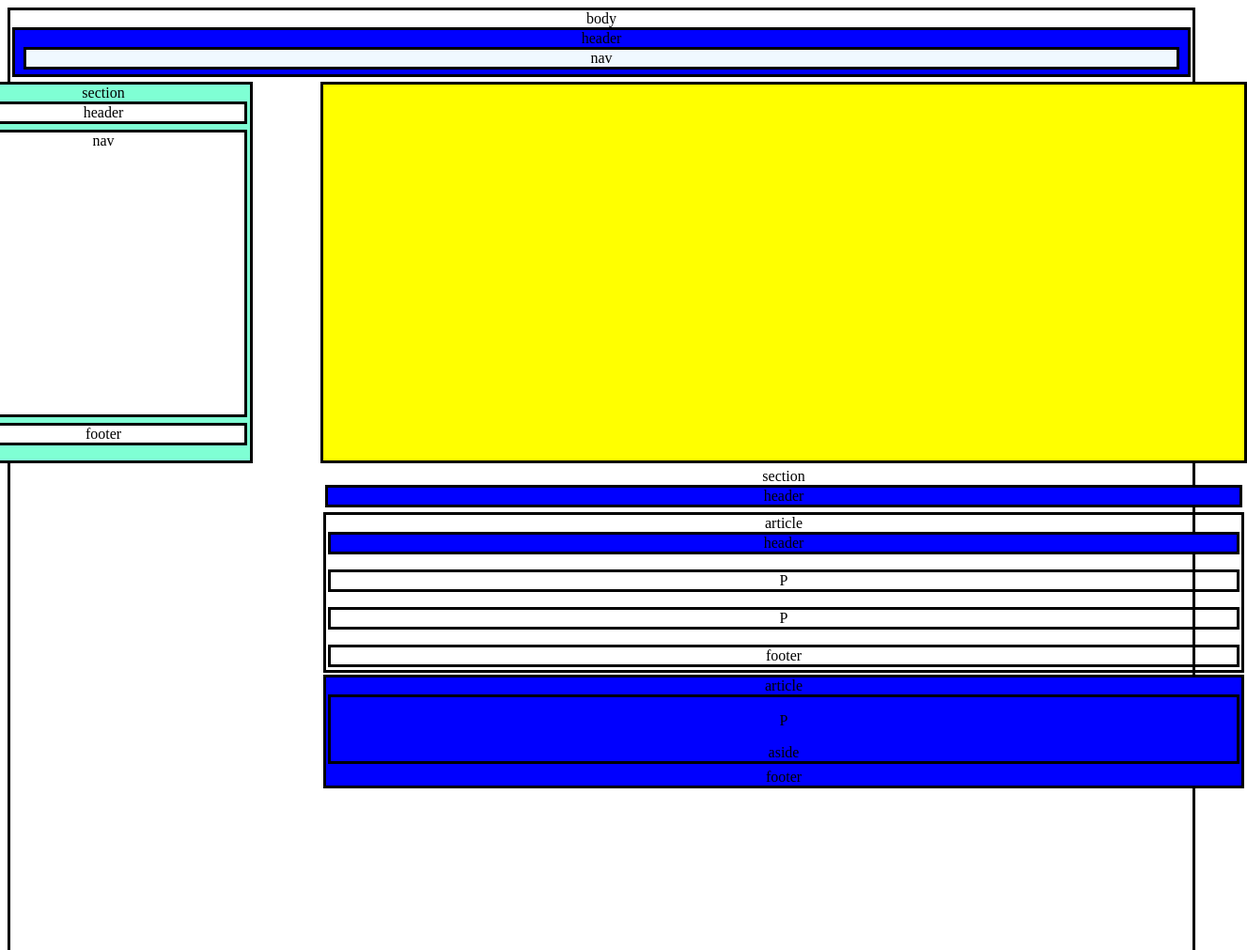
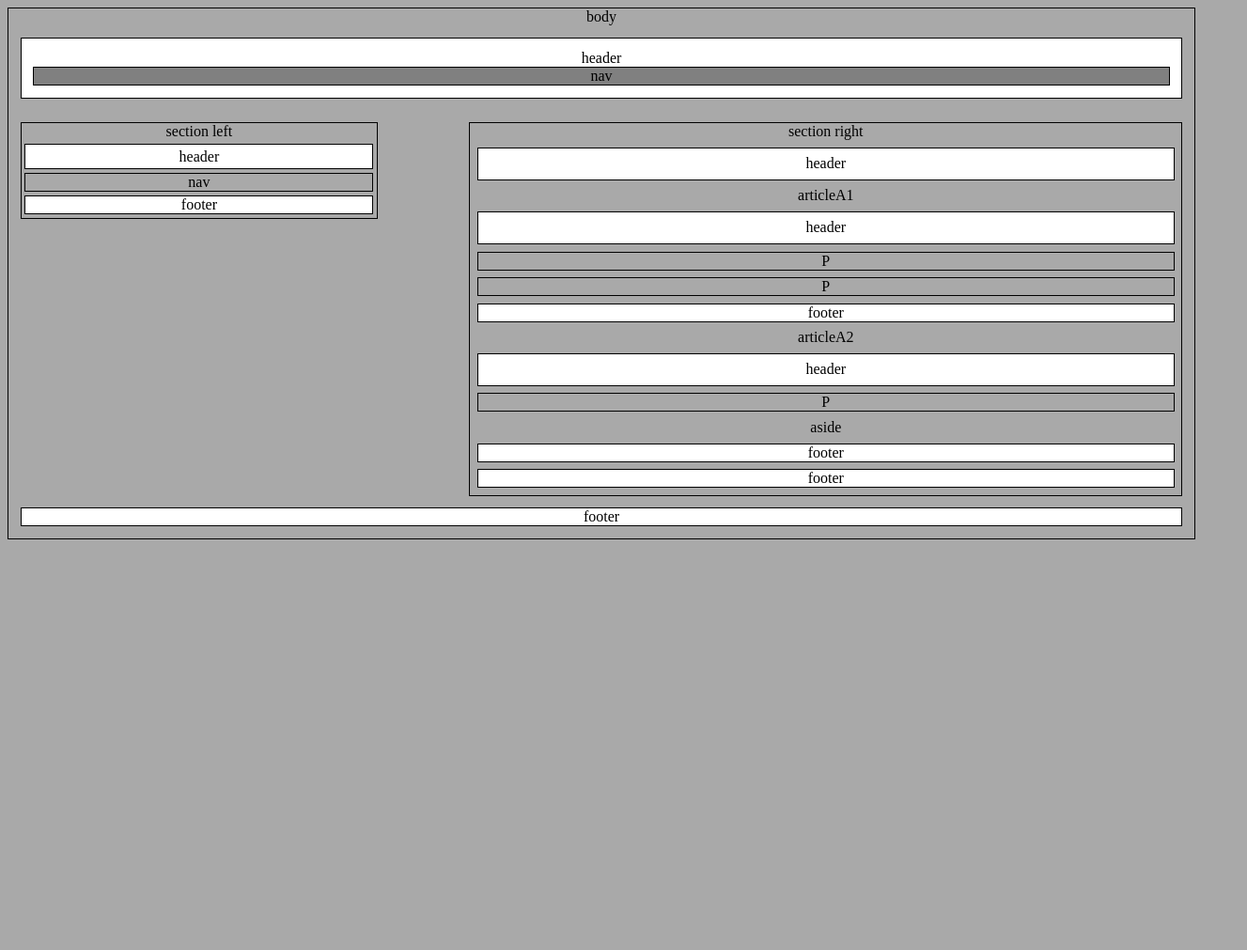
Before and after one commit to caldedragon/myfrontendexc, a plain HTML site: page index.html in a window 1280 px wide. Shown: the top 1011 px of the page at 94% size, 1327 px wide, since content can reach past the window. After the commit the page ends 800 px from the top, so only its background shows below. Drawn offline with nearby package versions, Linux system fonts and the light colour scheme; files that its build step writes are made by us from their sources.

Commit message:
Update for SASS

```diff
--- /dev/null
+++ b/css/mycss.css
@@ -0,0 +1,136 @@
+body{
+    text-align: center;
+    background-color: bisque;
+    border:solid;
+    height: 650px;
+}
+
+header{
+
+    background-color:white;
+    border: solid ;
+    margin-left: 1%;
+    margin-right: 1%;
+    margin-bottom: 1%;
+
+}
+
+
+header#hsright{
+
+    border: solid;
+    background-color: white;
+
+}
+
+
+
+nav{
+    background-color: green ;
+    border:solid ;
+    background-color: aliceblue;
+    margin-left:9px;
+    margin-right: 9px;
+    margin-bottom: 5px
+
+}
+
+
+section#sleft{
+
+    float: left;
+    background-color: aquamarine ;
+    border: solid;
+    margin-left: 2px;
+    height: 73%;
+    margin-bottom: 2px;
+
+}
+
+header#hsleft{
+
+    background-color :white;
+    border: solid;
+    margin-left: 3px;
+    margin-right: 3px;
+    margin-bottom: 6px;
+    width: 300px
+
+}
+section#sright {
+
+    background-color: aquamarine;
+    border: solid;
+    float: right;
+    width: 75%;
+    margin-right: 2px;
+    height: 73%;
+    margin-bottom: 2px;
+}
+
+
+nav#nsleft{
+
+    background-color:  white;
+    border: solid;
+    margin-left: 3px;
+    margin-right: 3px;
+    margin-bottom: 6px;
+    height: 80%;
+
+
+}
+
+footer#fsleft{
+    background-color:  white;
+    border: solid;
+    margin-left: 3px;
+    margin-right: 3px;
+    margin-bottom: 6px;
+
+}
+
+article#A1{
+
+    border: solid;
+    background-color: lightblue;
+    margin-right: 2px;
+    margin-left: 2px;
+    margin-bottom: 1%;
+
+}
+
+
+
+
+footer#fA1 #para1forA1 #para2forA1{
+    border: solid;
+    background-color: white;
+    margin-left: 1%;
+    margin-right: 1%;
+    margin-bottom: 3px;
+}
+
+
+article#A2{
+
+    background-color:lightblue;
+    border:solid;
+
+    margin-right: 2px;
+    margin-bottom: 3px;
+    margin-left: 2px;
+    height: 40%;
+
+
+}
+
+footer#fA2{
+    clear:both;
+    border: solid;
+    background-color: white;
+   /* margin-top: 1%;*/
+    margin-left: 1%;
+    margin-right: 1%;
+    margin-bottom: 3px; "
+}
--- a/index.html
+++ b/index.html
@@ -1,111 +1,187 @@
 <!DOCTYPE html>
 <html lang="en">
+
+
 <head>
     <meta charset="UTF-8">
     <title>Title</title>
 
-    <style>
-        body{
-            text-align: center;
-            border:solid;
-            height: 1000px;
-        }
+    <link rel="stylesheet" type="text/css" href="stylesheets/custom.css" />
 
-        header{
-            background-color:blue;
-            border: solid ;
-            margin-left: 2px;
-            margin-right: 2px;
-            margin-bottom: 5px;
+</head>
 
-        }
+    <body>
+        body
+            <header >
+                 header
+                <nav>nav</nav>
+            </header>
 
-    </style>
+
+<section id="leftsection">
+    section left
+        <header id="hsleft">header</header>
+        <nav id="sectionleftnav"> nav </nav>
+        <footer id="fsleft" >footer</footer>
+
+</section>
+
+
+
+<section id="rightsection">
+    section right
+
+    <header id="hsright"> header </header>
+
+    <article id ="A1">
+    articleA1
+
+        <header> header </header>
+
+    <!--    <p id="para1forA1" style = "border: solid; margin-left: 2px;margin-right:2px; background-color: white ;"> P </p>
+        <p id="para2forA1" style = "border: solid; margin-left: 2px;margin-right:2px; background-color: white ;"> P </p>
+-->
+
+        <p id="para1forA1"> P </p>
+        <p id="para2forA1"> P </p>
+
+
+        <footer id="fA1">footer</footer>
+
+    </article>
+
+
+    <article id ="A2">
+        articleA2
+
+        <header> header </header>
+
+        <p> P </p>
+
+        <aside> aside </aside>
+
+        <footer id="fA2">footer</footer>
+
+
+    </article>
+
+
+    <footer>footer</footer>
+
+
+</section>
+
+
+
+<footer >
+    footer
+</footer>
+
+
+
+</body>
+</html>
 
 
 
 
 
 
-</head>
-
-<body >
-body
-<header >
-header
-<nav style="background-color: green ; border:solid ; background-color: aliceblue; margin-left:9px;margin-right: 9px;margin-bottom: 5px">
-    nav
-</nav>
-</header>
-
-
-
-
-<section style="float: right  ;background-color: aquamarine ; border: solid;margin-bottom: 5px; margin-left:2px ; margin-right: 1000px; height: 400px;">
-    section
-
-    <header style ="background-color :white;border: solid;margin-left: 3px;margin-right: 3px;margin-bottom: 6px; width: 300px">
-        header
-    </header>
-
-
-    <nav style="background-color:  white; border: solid; margin-left: 3px;margin-right: 3px;margin-bottom: 6px; height: 300px;">
-        nav
-    </nav>
-
-    <footer style="background-color:  white; border: solid; margin-left: 3px;margin-right: 3px;margin-bottom: 6px;">
-        footer
-    </footer>
-
-</section>
-
-
-<section style="background-color: yellow; border: solid; border: solid;margin-bottom: 5px; margin-left:330px ; margin-right: 9px; height: 400px;width: 980px; " >
-    section
-    <header style="border: solid;"> header </header>
-
-    <article style = "border: solid;">
-    article
-
-        <header style = "border: solid;"> header </header>
-
-        <p style = "border: solid; margin-left: 2px;margin-right:2px;"> P </p>
-        <p style = "border: solid;margin-left: 2px;margin-right:2px;"> P </p>
-
-
-        <footer style = "border: solid; margin-left: 2px;margin-right:2px; margin-bottom: 3px; ">
-            footer
-        </footer>
-
-
-    </article>
-
-
-    <article style=" background-color:blue ; border:solid;margin-top: 2px">
-        article
-        <header>
-
-            <p> P </p>
-            <aside> aside </aside>
-
-        </header>
-        <footer>
-            footer
-        </footer>
-
-    </article>
 
 
 
 
 
 
-</section>
 
 
 
 
 
+<!--
+<!DOCTYPE html>
+<html lang="en">
+
+
+<head>
+    <meta charset="UTF-8">
+    <title>Title</title>
+
+    <link rel="stylesheet" type="text/css" href="stylesheets/custom.css" />
+
+</head>
+
+<body>
+
+body
+
+            <header >
+                 header
+                <nav>nav</nav>
+
+            </header>
+
+
+<section id ="sleft">
+    section 1
+        <header id="hsleft">header</header>
+        <nav id="nsleft"> nav </nav>
+        <footer id="fsleft" >footer</footer>
+
+</section>
+
+
+
+<section id = "sright">
+    section 2
+
+    <header id="hsright"> header </header>
+
+    <article id ="A1">
+    articleA1
+
+        <header> header </header>
+
+    &lt;!&ndash;    <p id="para1forA1" style = "border: solid; margin-left: 2px;margin-right:2px; background-color: white ;"> P </p>
+        <p id="para2forA1" style = "border: solid; margin-left: 2px;margin-right:2px; background-color: white ;"> P </p>
+&ndash;&gt;
+
+        <p id="para1forA1"> P </p>
+        <p id="para2forA1"> P </p>
+
+
+        <footer id="fA1">footer</footer>
+
+    </article>
+
+
+    <article id ="A2">
+        articleA2
+
+        <header> header </header>
+
+        <p style = " display: inline-block ;border: solid; background-color: white ; width:650px; height: 30%;"> P </p>
+
+        <aside style = "display: inline-block ;  border: solid; background-color: white ; width:30%; height: 30%;"> aside </aside>
+
+        <footer id="fA2">footer</footer>
+
+
+    </article>
+
+
+    <footer style=" background-color:white; border: solid ; margin-left: 1% ; margin-right: 1%;" >footer</footer>
+
+
+</section>
+
+
+
+<footer style = " clear: both; border:solid; background-color: white; height: 5%; margin-left: 2px ; margin-right: 2px;">
+    footer
+</footer>
+
+
 
 </body>
-</html>
+</html>-->
--- /dev/null
+++ b/sass/custom.scss
@@ -0,0 +1,101 @@
+
+body{
+
+  background-color: darkgray;
+  border: 1px solid;
+  text-align:center;
+
+      header{
+        padding: 1%;
+        margin: 1% 1% ;
+        nav{
+          border: 1px solid;
+          background-color: gray;
+
+
+        }
+
+
+      }
+
+  $defaultHeaderColor: white;
+
+  header,footer{
+    border: 1px solid;
+    background-color:$defaultHeaderColor;
+    margin: 1% 1% 1% 1%;
+    clear: both;
+
+  }
+
+$defaultHeightSection: 1%;
+
+ section{
+
+   border: 1px solid;
+   height: $defaultHeightSection;
+   margin: 1% ;
+
+    nav{
+
+      #sectionleftnav {
+        height: 30px;
+      }
+    }
+
+
+
+
+
+
+ }
+
+
+
+  #leftsection{
+
+    float:left;
+    width: 30%;
+
+  }
+
+  #rightsection{
+    float:right;
+    width: 60%;
+  }
+
+  #sectionleftnav{
+    border: 1px solid;
+    margin: 1%;
+
+  }
+
+
+
+p{
+  margin: 1% 1%;
+  border:1px solid;
+}
+
+
+
+
+
+
+
+
+
+
+
+
+
+
+
+
+
+
+
+
+
+
+}
```
